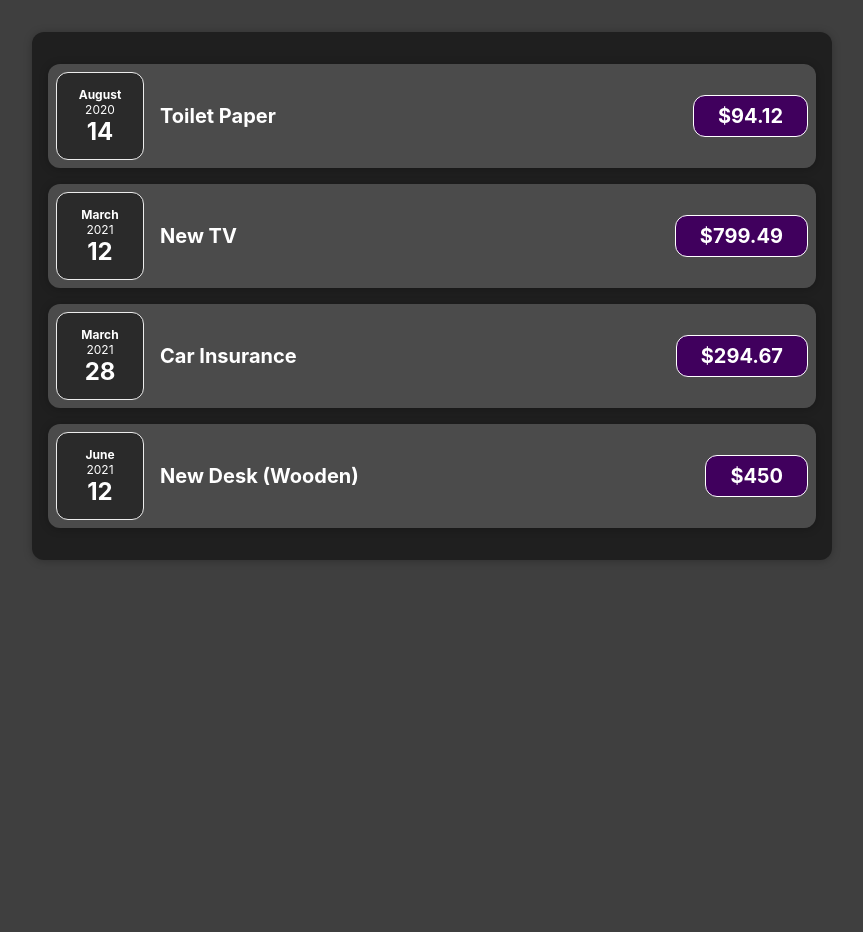
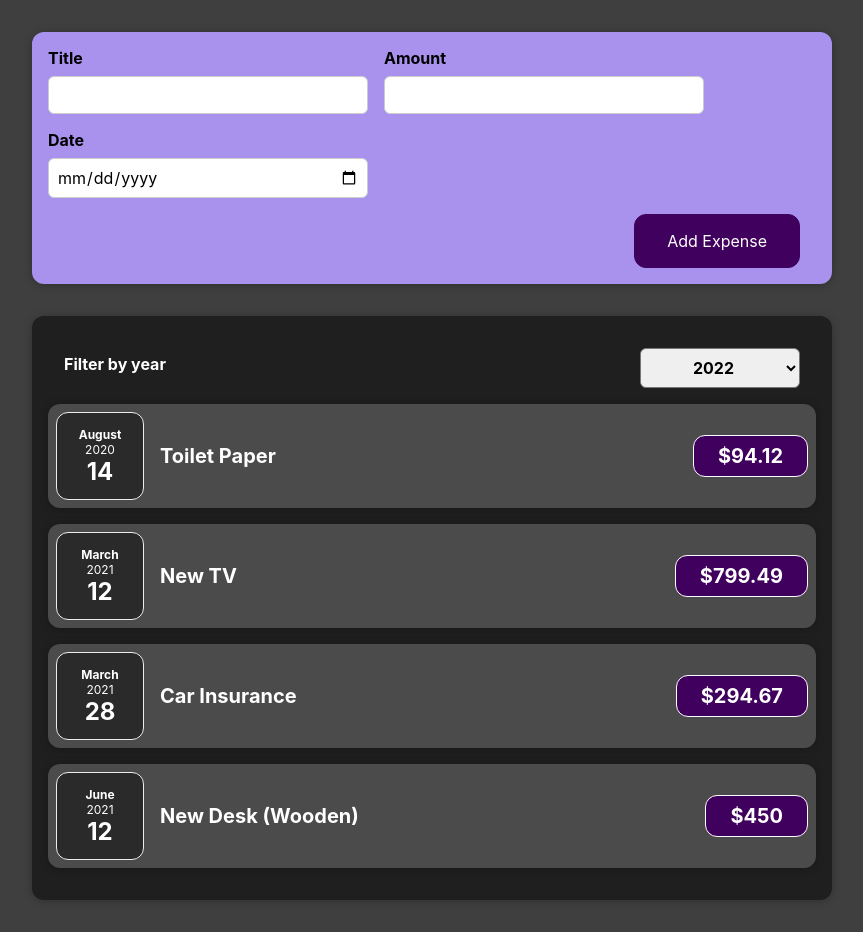
Before and after one commit to errollin/react-basic-practice, a React (Create React App) app: page / in a window 1280 px wide. Shown: the whole page, without its empty margins (208-1071 px from the left). Before the commit the page ends 800 px from the top, so only its background shows below. Built offline with nearby package versions, Linux system fonts and the light colour scheme.

Commit message:
Add the ExpenseForm, NewExpense, ExpensesFilter components

```diff
--- a/src/App.js
+++ b/src/App.js
@@ -2,6 +2,7 @@
 import Expenses from './components/Expenses/Expenses';
 
 import './App.css';
+import NewExpense from './components/NewExpense/NewExpense';
 
 function App() {
   const expenses = [
@@ -26,8 +27,15 @@
     },
   ];
 
+  const addExepnseHandler = (expense) => {
+    console.log(expenses);
+    console.log(expense);
+    expenses.push(expense);
+  };
+
   return (
     <div className='App'>
+      <NewExpense onAddExpense={addExepnseHandler} />
       <Expenses items={expenses} />
     </div>
   );
--- a/src/components/Expenses/Expenses.js
+++ b/src/components/Expenses/Expenses.js
@@ -1,12 +1,22 @@
-import React from 'react';
+import React, { useState } from 'react';
 import ExpenseItem from './ExpenseItem';
 import Card from '../UI/Card';
 
 import './Expenses.css';
+import ExpensesFilter from './ExpensesFilter';
 
 const Expenses = (props) => {
+  const [filteredYear, setFilteredYear] = useState('2022');
+  const filterChangeHandler = (selectedYear) => {
+    setFilteredYear(selectedYear);
+  };
+
   return (
     <Card className='expenses'>
+      <ExpensesFilter
+        selected={filteredYear}
+        onChangeFilter={filterChangeHandler}
+      />
       {props.items.map((item, index) => {
         return (
           <ExpenseItem
--- /dev/null
+++ b/src/components/Expenses/ExpensesFilter.css
@@ -0,0 +1,24 @@
+.expenses-filter {
+  color: white;
+  padding: 0 1rem;
+}
+
+.expenses-filter__control {
+  display: flex;
+  width: 100%;
+  align-items: center;
+  justify-content: space-between;
+  margin: 1rem 0;
+}
+
+.expenses-filter label {
+  font-weight: bold;
+  margin-bottom: 0.5rem;
+}
+
+.expenses-filter select {
+  font: inherit;
+  padding: 0.5rem 3rem;
+  font-weight: bold;
+  border-radius: 6px;
+}
--- /dev/null
+++ b/src/components/Expenses/ExpensesFilter.js
@@ -0,0 +1,24 @@
+import React from 'react';
+
+import './ExpensesFilter.css';
+
+const ExpensesFilter = (props) => {
+  const dropdownChangeHandler = (event) => {
+    props.onChangeFilter(event.target.value);
+  };
+
+  return (
+    <div className='expenses-filter'>
+      <div className='expenses-filter__control'>
+        <label>Filter by year</label>
+        <select value={props.selected} onChange={dropdownChangeHandler}>
+          <option value='2022'>2022</option>
+          <option value='2021'>2023</option>
+          <option value='2020'>2024</option>
+        </select>
+      </div>
+    </div>
+  );
+};
+
+export default ExpensesFilter;
--- /dev/null
+++ b/src/components/NewExpense/ExpenseForm.css
@@ -0,0 +1,26 @@
+.new-expense__controls {
+  display: flex;
+  flex-wrap: wrap;
+  gap: 1rem;
+  margin-bottom: 1rem;
+  text-align: left;
+}
+
+.new-expense__control label {
+  font-weight: bold;
+  margin-bottom: 0.5rem;
+  display: block;
+}
+
+.new-expense__control input {
+  font: inherit;
+  padding: 0.5rem;
+  border-radius: 6px;
+  border: 1px solid #ccc;
+  width: 20rem;
+  max-width: 100%;
+}
+
+.new-expense__actions {
+  text-align: right;
+}
--- /dev/null
+++ b/src/components/NewExpense/ExpenseForm.js
@@ -0,0 +1,91 @@
+import React, { useState } from 'react';
+
+import './ExpenseForm.css';
+
+const ExpenseForm = (props) => {
+  const [enteredTitle, setEnteredTitle] = useState('');
+  const [enteredAmount, setEnteredAmount] = useState('');
+  const [enteredDate, setEnteredDate] = useState('');
+
+  // const [userInput, setUserInput] = useState({
+  //   enteredTtile: '',
+  //   enteredAmount: '',
+  //   enteredDate: '',
+  // });
+
+  const titleChangeHandler = (event) => {
+    setEnteredTitle(event.target.value);
+    // setUserInput((prevState) => {
+    //   return { ...prevState, enteredTtile: event.target.value };
+    // });
+  };
+
+  const amountChangeHandler = (event) => {
+    setEnteredAmount(event.target.value);
+    // setUserInput((prevState) => {
+    //   return { ...prevState, enteredAmount: event.target.value };
+    // });
+  };
+
+  const dateChangeHandler = (event) => {
+    setEnteredDate(event.target.value);
+    // setUserInput((prevState) => {
+    //   return { ...prevState, enteredDate: event.target.value };
+    // });
+  };
+
+  const submitHandler = (event) => {
+    event.preventDefault();
+
+    const expenseData = {
+      title: enteredTitle,
+      amount: enteredAmount,
+      date: enteredDate,
+    };
+
+    props.onSaveExpenseData(expenseData);
+    setEnteredTitle('');
+    setEnteredAmount('');
+    setEnteredDate('');
+  };
+
+  return (
+    <form onSubmit={submitHandler}>
+      <div className='new-expense__controls'>
+        <div className='new-expense__control'>
+          <label>Title</label>
+          <input
+            type='text'
+            value={enteredTitle}
+            onChange={titleChangeHandler}
+          />
+        </div>
+        <div className='new-expense__control'>
+          <label>Amount</label>
+          <input
+            type='number'
+            value={enteredAmount}
+            min='0.01'
+            step='0.01'
+            onChange={amountChangeHandler}
+          />
+        </div>
+        <div className='new-expense__control'>
+          <label>Date</label>
+          <input
+            type='date'
+            value={enteredDate}
+            min='2022-01-01'
+            max='2024-12-31'
+            onChange={dateChangeHandler}
+          />
+        </div>
+      </div>
+      <div className='new-expense__actions'>
+        <button type='submit'>Add Expense</button>
+      </div>
+    </form>
+  );
+};
+
+export default ExpenseForm;
--- /dev/null
+++ b/src/components/NewExpense/NewExpense.css
@@ -0,0 +1,38 @@
+.new-expense {
+  background-color: #a892ee;
+  padding: 1rem;
+  margin: 2rem auto;
+  width: 50rem;
+  max-width: 95%;
+  border-radius: 12px;
+  text-align: center;
+  box-shadow: 0 1px 8px rgba(0, 0, 0, 0.25);
+}
+
+.new-expense button {
+  font: inherit;
+  cursor: pointer;
+  padding: 1rem 2rem;
+  border: 1px solid #40005d;
+  background-color: #40005d;
+  color: white;
+  border-radius: 12px;
+  margin-right: 1rem;
+}
+
+.new-expense button:hover,
+.new-expense button:active {
+  background-color: #510674;
+  border-color: #510674;
+}
+
+.new-expense button.alternative {
+  color: #220131;
+  border-color: transparent;
+  background-color: transparent;
+}
+
+.new-expense button.alternative:hover,
+.new-expense button.alternative:active {
+  background-color: #ddb3f8;
+}
--- /dev/null
+++ b/src/components/NewExpense/NewExpense.js
@@ -0,0 +1,22 @@
+import React from 'react';
+
+import ExpenseForm from './ExpenseForm';
+
+import './NewExpense.css';
+
+const NewExpense = (props) => {
+  const saveExpenseDataHandler = (enteredExpenseData) => {
+    const expenseData = {
+      ...enteredExpenseData,
+      id: Math.random().toString(),
+    };
+    props.onAddExpense(expenseData);
+  };
+  return (
+    <div className='new-expense'>
+      <ExpenseForm onSaveExpenseData={saveExpenseDataHandler} />
+    </div>
+  );
+};
+
+export default NewExpense;
```
